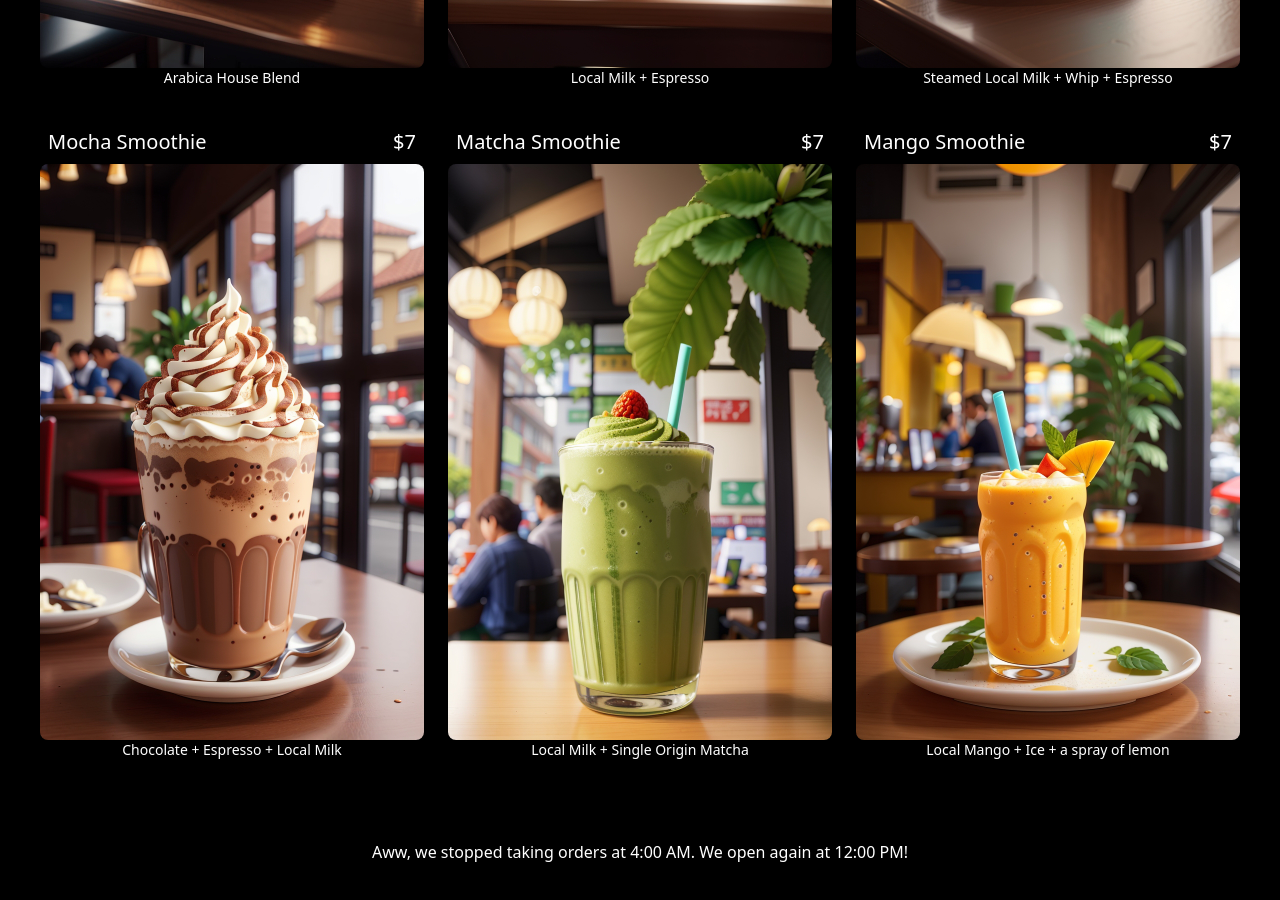
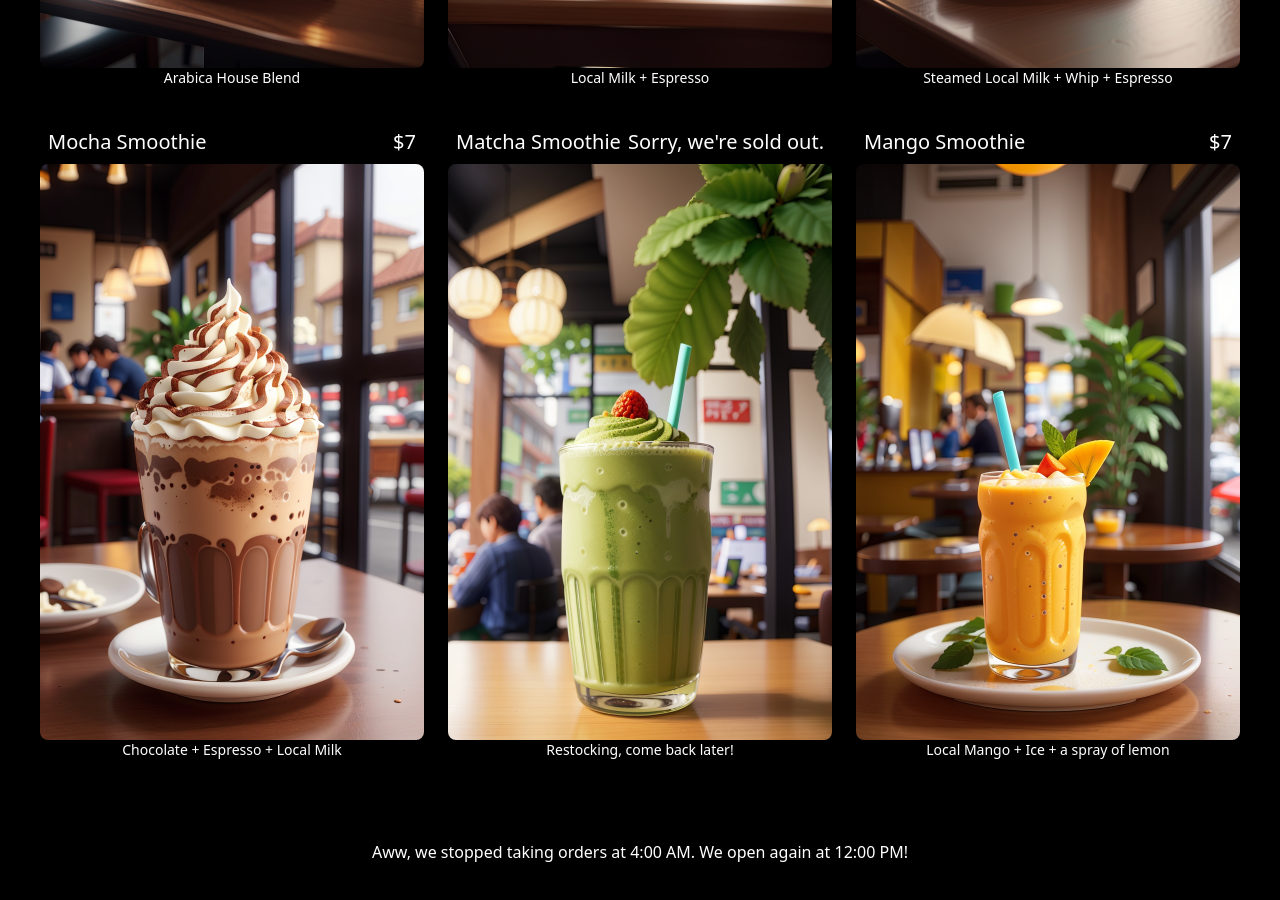
Before and after one commit to byronPantoja/coffee-menu, a React (Vite) app: page / in a window 1280 px wide. Shown: the part 920-1820 px from the top of the page. Built offline with nearby package versions, Linux system fonts and the light colour scheme.

Commit message:
adding conditionals for soldOut items

```diff
--- a/src/components/MenuItems.jsx
+++ b/src/components/MenuItems.jsx
@@ -45,6 +45,7 @@ const menuItems = [
 
 function MenuItems() {
   return (
+    <>
       <ul
         role="list"
         className="grid grid-cols-2 gap-x-4 gap-y-8 sm:grid-cols-3 sm:gap-x-6 lg:grid-cols-3 xl:gap-x-6"
@@ -56,13 +57,21 @@ function MenuItems() {
           >
             <div className="flex justify-between px-2 py-2 text-xl">
               <h2>{item.name}</h2>
-            <h2>${item.price}</h2>
+              <h2>
+                {!item.soldOut ? `$${item.price}` : `Sorry, we're sold out.`}
+              </h2>
             </div>
             <img src={item.photoName} className="rounded-lg" />
-          <p className="text-sm">{item.ingredients}</p>
+
+            <p className="text-sm">
+              {!item.soldOut
+                ? item.ingredients
+                : `Restocking, come back later!`}
+            </p>
           </li>
         ))}
       </ul>
+    </>
   );
 }
 
```
Lines whose indentation alone changed are shown as unchanged.
